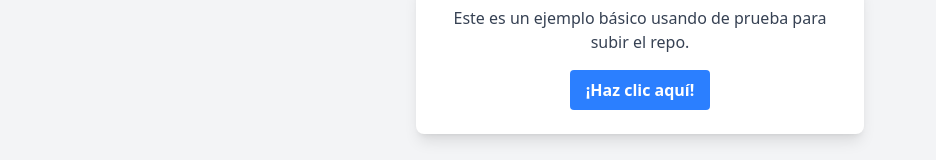
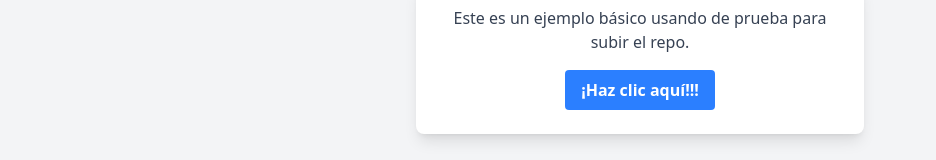
Before and after one commit to jonnnyhdz/MesaYa-Front, a Vue app: page / in a window 1280 px wide. Shown: the part 374-534 px from the top of the page, without its empty margins (0-936 px from the left). Built offline with nearby package versions, Linux system fonts and the light colour scheme; the HTML template or start-up script is replaced by a standard one.

Commit message:
Jonathan Hernandez Gonzalez

```diff
--- a/src/views/Home.vue
+++ b/src/views/Home.vue
@@ -7,7 +7,7 @@
         Este es un ejemplo básico usando de prueba para subir el repo.
       </p>
       <button class="bg-blue-500 hover:bg-blue-700 text-white font-bold py-2 px-4 rounded">
-        ¡Haz clic aquí!
+        ¡Haz clic aquí!!!
       </button>
     </div>
   </div>
```
